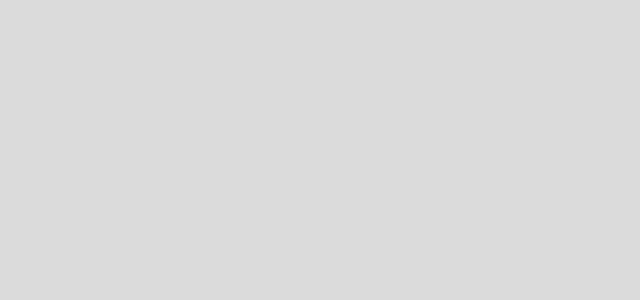
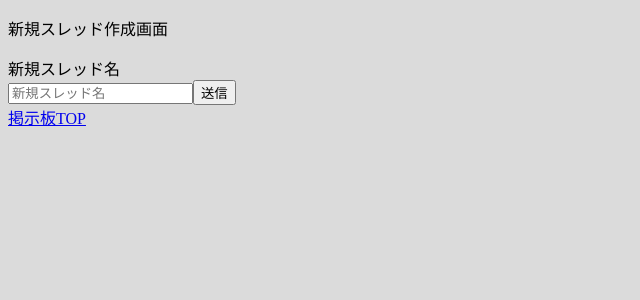
Before and after one commit to misosiru0205/react-kiso1, a React (Create React App) app: page /thread/new in a window 1280 px wide. Before the commit this address had no page. Shown: the top 300 px of the page, without its empty margins (0-640 px from the left). Built offline with nearby package versions, Linux system fonts and the light colour scheme.

Commit message:
git commit -u

```diff
--- a/src/App.jsx
+++ b/src/App.jsx
@@ -1,6 +1,6 @@
 import React from "react";
 import { Header } from "./Header";
-import { Thread } from "./Threads";
+import { ThreadList } from "./ThreadList";
 import "./App.css"
 
 //コンポーネント内部　別にfunction使ってもいいし　後でexportしてもいい
@@ -11,7 +11,7 @@ export const App = () =>{
     return(
         <div>
             <Header />
-            <Thread />
+            <ThreadList />
         </div>
     )
 }
--- a/src/Header.jsx
+++ b/src/Header.jsx
@@ -5,7 +5,7 @@ export const Header = () =>{
         <>
         <header className="head">
             <p className="title">掲示板</p>
-            <a href="http://localhost:3000/Newthread" className="createthread">新規スレッド作成</a>
+            <a href="http://localhost:3000/thread/new" className="createthread">新規スレッド作成</a>
         </header>
         </>
     )
--- a/src/Newthread.jsx
+++ b/src/Newthread.jsx
@@ -1,36 +1,46 @@
-// import { useState } from "react"
+import { useState } from "react"
 
 export const Newthread = () =>{
+
+    const [input,setInput] = useState('')
 
         //送信クリック時の処理
     async function click(){
         //オブジェクトの作成
-        const obje = {'title':(document.getElementById('newthread')).value}//IDがnewthreadsの入力から値を持ってくる
-        if(obje.title !== ""){ //入力値が空でない時に送信する
+        const object = {'title':(input)}//入力したテキストをオブジェクトにする
             try{ //例外処理
                     //fetchにてPOSTする　fetch("url",{method:"POST",~~~~~~~,~~~~~~})
-                const res = await fetch("https://railway.bulletinboard.techtrain.dev/threads",{
+                const response = await fetch("https://railway.bulletinboard.techtrain.dev/threads",{
                     method:'POST',
                     headers:{'Content-Type':'application/json'},
-                    body:JSON.stringify(obje)
+                    body:JSON.stringify(object)//JSON.stringifyでobjectをJSONファイルにエンコード
                 });
-                console.log(res.json());
+                console.log(response)
+                if(response.status === 400){//例外作成 バリデーションエラー
+                    throw new Error('スレッド名を入力して下さい')
+                }
+                else if(response.status === 500){//例外作成 サーバーエラー
+                    throw new Error('サーバーエラー')
+                }
+                alert('送信成功:' + input)
             }
             catch(error){
                 console.log(error); //エラー時の処理
+                alert('送信失敗:' + error)
             }
+        }
 
-        }
-        else{}
+    function change(e){
+        setInput(e.target.value)
     }
 
-        //新規スレッド作成画面　input type="text"　で入力をし
+        //新規スレッド作成画面　input type="text"　で入力
     return(
         <>
         <p>新規スレッド作成画面</p>
         <form>
             <label>新規スレッド名<br/>
-            <input type="text" id="newthread" required></input>
+            <input type="text" id="newthread" placeholder="新規スレッド名" onChange={(e) => change(e)}></input>
             <input type="button" value="送信" onClick={click}></input>
             </label>
         </form>
--- a/src/Threads.jsx
+++ b/src/ThreadList.jsx
@@ -1,7 +1,7 @@
 //useEffectとuseStateの呼び出し
 import { useEffect,useState } from "react"
 //スレッド取得用　コンポーネント
-export const Thread = () =>{
+export const ThreadList = () =>{
 
         //useStateの定義 スレッドタイトルの取得用
     const [title,setTitle] = useState([]);
@@ -10,14 +10,14 @@ export const Thread = () =>{
     async function getthread(){
 
             //APIにてスレッドを取得 fetch("url",{method:"get"});
-        const api = await fetch("https://railway.bulletinboard.techtrain.dev/threads",{method:'get'});
-        const json = await api.json(); //json()でファイルの受け取り？
+        const res = await fetch("https://railway.bulletinboard.techtrain.dev/threads",{method:'get'});
+        const json = await res.json(); //json()でファイルの受け取り？
         await setTitle(json); //setStateでtitle内に配置
     }
 
         //ページを表示した際にスレッドを取得できるようにuseEffect内でgetThreadを使いthread内に
     useEffect(()=> {
-        getthread();
+         getthread();
     },[])
 
     function change(e){
--- a/src/index.jsx
+++ b/src/index.jsx
@@ -16,8 +16,8 @@ reactRoot.render(
     <BrowserRouter>
     <Routes>
         <Route path='/' element={<App/>}></Route>
-        <Route path='/Newthread' element={<Newthread/>}></Route>
-        <Route path='/Threadsget' element={<Threadsget/>}></Route>
+        <Route path='/thread/new' element={<Newthread/>}></Route>
+        <Route path="Threadsget/:id" element={<Threadsget/>}></Route>
     </Routes>
     </BrowserRouter>
 )
```
